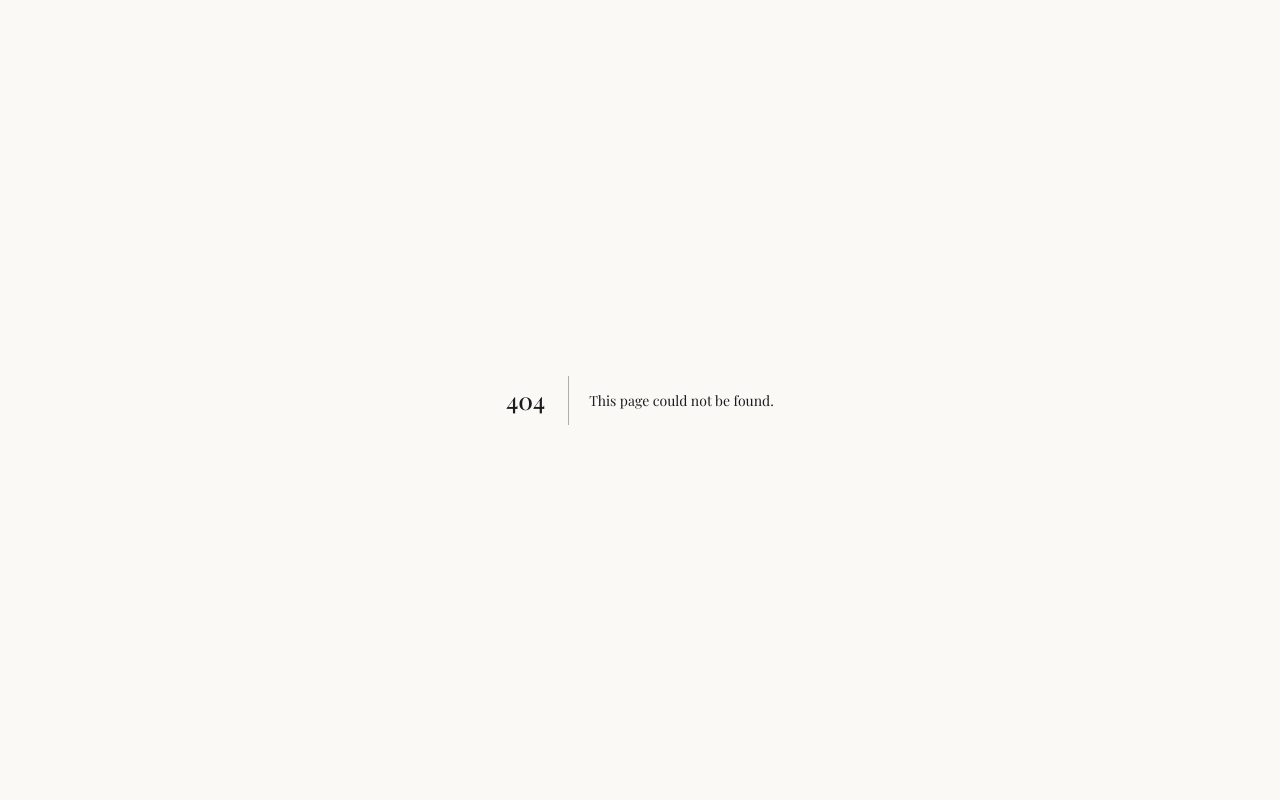
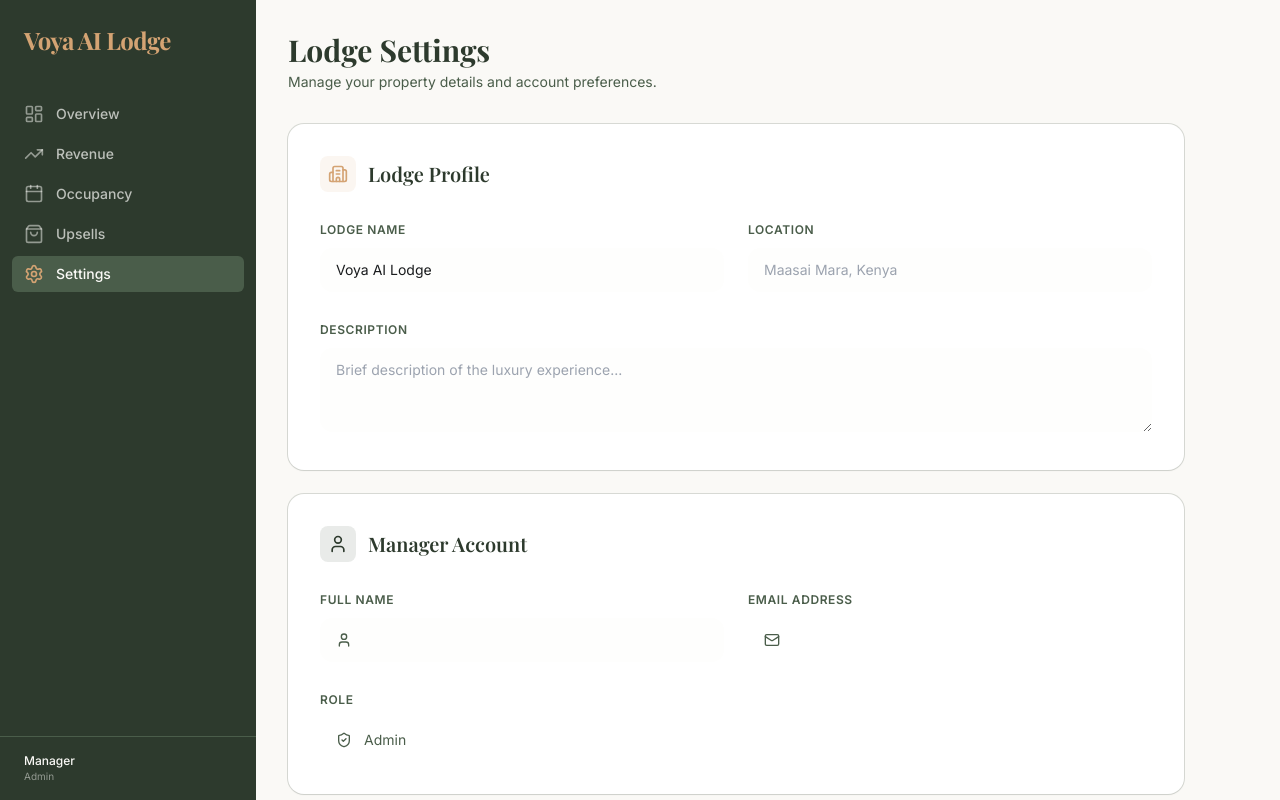
Before and after one commit to Manukyalo/voya-ai, a Next.js app: page /dashboard/settings in a window 1280 px wide. Before the commit this address had no page. Built offline with nearby package versions, Linux system fonts and the light colour scheme; no server answers; a web font is replaced by a local one.

Commit message:
Settings page implementation

```diff
--- /dev/null
+++ b/app/dashboard/settings/page.tsx
@@ -0,0 +1,111 @@
+"use client";
+
+import { useUser } from "@clerk/nextjs";
+import { Save, Building2, User, Mail, ShieldCheck } from "lucide-react";
+
+export default function SettingsPage() {
+  const { user } = useUser();
+
+  return (
+    <div className="max-w-4xl space-y-8 animate-in fade-in duration-700">
+      <div>
+        <h2 className="text-3xl font-serif font-bold text-earth-forest">Lodge Settings</h2>
+        <p className="mt-1 text-sm text-earth-muted">Manage your property details and account preferences.</p>
+      </div>
+
+      <div className="space-y-6">
+        {/* Lodge Profile */}
+        <section className="rounded-2xl bg-white p-8 shadow-sm ring-1 ring-earth-muted/20">
+          <div className="flex items-center gap-3 mb-6">
+            <div className="p-2 rounded-lg bg-earth-amber/10 text-earth-amber">
+                <Building2 className="h-5 w-5" />
+            </div>
+            <h3 className="text-xl font-serif font-semibold text-earth-forest">Lodge Profile</h3>
+          </div>
+
+          <div className="grid grid-cols-1 gap-6 md:grid-cols-2">
+            <div className="space-y-2">
+              <label className="text-xs font-semibold uppercase tracking-wider text-earth-muted">Lodge Name</label>
+              <input
+                type="text"
+                defaultValue={user?.publicMetadata?.lodge_name as string || "Voya AI Lodge"}
+                className="w-full rounded-xl border-earth-sand bg-earth-sand/20 px-4 py-3 text-sm focus:ring-earth-amber outline-none transition-all"
+              />
+            </div>
+            <div className="space-y-2">
+              <label className="text-xs font-semibold uppercase tracking-wider text-earth-muted">Location</label>
+              <input
+                type="text"
+                placeholder="Maasai Mara, Kenya"
+                className="w-full rounded-xl border-earth-sand bg-earth-sand/20 px-4 py-3 text-sm focus:ring-earth-amber outline-none transition-all"
+              />
+            </div>
+            <div className="md:col-span-2 space-y-2">
+              <label className="text-xs font-semibold uppercase tracking-wider text-earth-muted">Description</label>
+              <textarea
+                rows={3}
+                placeholder="Brief description of the luxury experience..."
+                className="w-full rounded-xl border-earth-sand bg-earth-sand/20 px-4 py-3 text-sm focus:ring-earth-amber outline-none transition-all"
+              />
+            </div>
+          </div>
+        </section>
+
+        {/* Manager Account */}
+        <section className="rounded-2xl bg-white p-8 shadow-sm ring-1 ring-earth-muted/20">
+          <div className="flex items-center gap-3 mb-6">
+            <div className="p-2 rounded-lg bg-earth-forest/10 text-earth-forest">
+                <User className="h-5 w-5" />
+            </div>
+            <h3 className="text-xl font-serif font-semibold text-earth-forest">Manager Account</h3>
+          </div>
+
+          <div className="grid grid-cols-1 gap-6 md:grid-cols-2">
+            <div className="space-y-2">
+              <label className="text-xs font-semibold uppercase tracking-wider text-earth-muted">Full Name</label>
+              <div className="relative">
+                <User className="absolute left-4 top-3.5 h-4 w-4 text-earth-muted" />
+                <input
+                  type="text"
+                  defaultValue={user?.fullName || ""}
+                  className="w-full rounded-xl border-earth-sand bg-earth-sand/20 pl-11 pr-4 py-3 text-sm focus:ring-earth-amber outline-none transition-all"
+                />
+              </div>
+            </div>
+            <div className="space-y-2">
+              <label className="text-xs font-semibold uppercase tracking-wider text-earth-muted">Email Address</label>
+              <div className="relative">
+                <Mail className="absolute left-4 top-3.5 h-4 w-4 text-earth-muted" />
+                <input
+                  type="email"
+                  disabled
+                  defaultValue={user?.primaryEmailAddress?.emailAddress || ""}
+                  className="w-full rounded-xl border-earth-sand bg-earth-sand/5 px-11 py-3 text-sm text-earth-muted cursor-not-allowed"
+                />
+              </div>
+            </div>
+            <div className="space-y-2">
+               <label className="text-xs font-semibold uppercase tracking-wider text-earth-muted">Role</label>
+               <div className="relative">
+                 <ShieldCheck className="absolute left-4 top-3.5 h-4 w-4 text-earth-muted" />
+                 <input
+                   type="text"
+                   disabled
+                   defaultValue={user?.publicMetadata?.role as string || "Admin"}
+                   className="w-full rounded-xl border-earth-sand bg-earth-sand/5 px-11 py-3 text-sm text-earth-muted cursor-not-allowed"
+                 />
+               </div>
+            </div>
+          </div>
+        </section>
+
+        <div className="flex justify-end pt-4">
+          <button className="inline-flex items-center gap-2 rounded-xl bg-earth-forest px-8 py-4 text-sm font-bold text-earth-sand shadow-lg shadow-earth-forest/20 transition-all hover:scale-105 active:scale-95">
+            <Save className="h-4 w-4" />
+            Save Changes
+          </button>
+        </div>
+      </div>
+    </div>
+  );
+}
```
